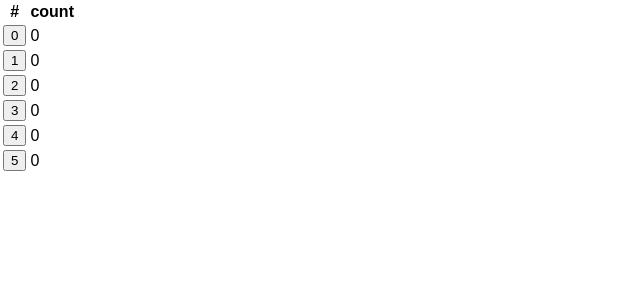
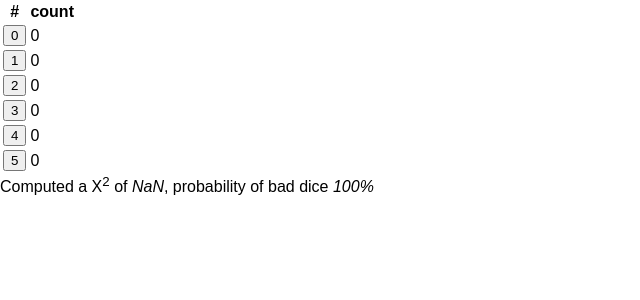
Before and after one commit to jamesturk/graveyard, a React (Create React App) app: page / in a window 1280 px wide. Shown: the top 300 px of the page, without its empty margins (0-640 px from the left). Built offline with nearby package versions, Linux system fonts and the light colour scheme; the HTML template or start-up script is replaced by a standard one.

Commit message:
basic chi-squared display

```diff
--- a/src/App.js
+++ b/src/App.js
@@ -9,6 +9,16 @@ class DiceTableRow extends Component {
       </tr>
     );
   }
+}
+
+// map degrees-of-freedom (sides-1) to 90, 95, 97.5 and 99% thresholds
+const CHI_SQUARED_CRITICAL = {
+  3: [6.251, 7.815, 9.348, 11.345],
+  5: [9.236, 11.070, 12.833, 15.086],
+  7: [12.017, 14.067, 16.013, 18.475],
+  9: [14.684, 16.919, 19.023, 21.666],
+  11: [17.275, 19.675, 21.920, 24.725],
+  19: [27.204, 30.144, 32.852, 36.191],
 }
 
 class DiceTable extends Component {
@@ -33,6 +43,7 @@ class DiceTable extends Component {
       rows.push(this.renderRow(i));
     }
     return (
+      <div>
       <table>
         <thead>
           <tr><th>#</th><th>count</th></tr>
@@ -41,6 +52,8 @@ class DiceTable extends Component {
           {rows}
         </tbody>
       </table>
+      Computed a X<sup>2</sup> of <i>{this.chiSquared()}</i>, probability of bad dice <i>{this.chiSquaredPassage()}</i>
+      </div>
     );
   }
 
@@ -48,6 +61,41 @@ class DiceTable extends Component {
     var newState = this.state;
     newState.counts[i]++;
     this.setState(newState);
+  }
+
+  chiSquared() {
+    var total = 0;
+    for(var i=0; i < this.props.num_sides; i++) {
+      total += this.state.counts[i];
+    }
+
+    var expected = total / this.props.num_sides;
+
+    var chiSquared = 0;
+
+    for(i=0; i < this.props.num_sides; i++) {
+      chiSquared += (this.state.counts[i] - expected) ** 2 / expected;
+    }
+
+    return chiSquared;
+  }
+
+  chiSquaredPassage() {
+    var table = CHI_SQUARED_CRITICAL[this.props.num_sides-1];
+
+    var chiVal = this.chiSquared();
+
+    if(chiVal < table[0]) {
+      return '90%';
+    } else if(chiVal < table[1]) {
+      return '95%';
+    } else if(chiVal < table[1]) {
+      return '97.5%';
+    } else if(chiVal < table[4]) {
+      return '99%';
+    } else {
+      return '100%';
+    }
   }
 }
 
```
